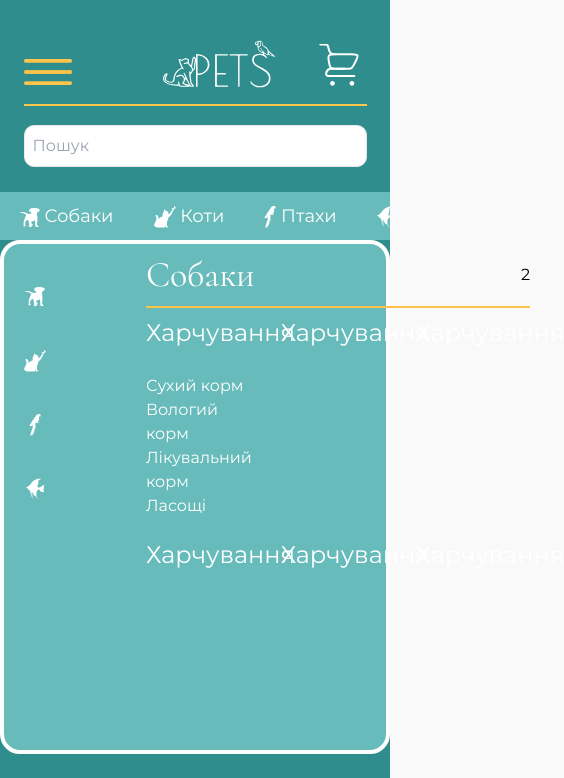
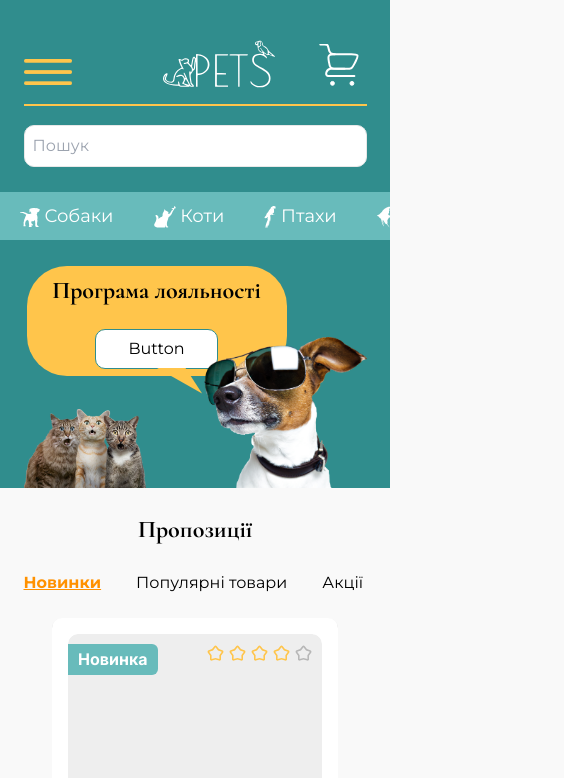
Before and after one commit to MViktoriia/pets-store, a Next.js app: page / in a window 390 px wide. Shown: the top 778 px of the page, 564 px wide, since content can reach past the window. Built offline with nearby package versions, Linux system fonts and the light colour scheme.

Commit message:
add event listner plus start mobile mockup

```diff
--- a/src/app/components/Navigation/NavigationDropDown.module.css
+++ b/src/app/components/Navigation/NavigationDropDown.module.css
@@ -1,8 +1,6 @@
 .flexContainer {
     display: flex;
     height: 514px;
-    border: 4px white solid;
-    border-radius: 20px;
   }
 
   .narrow {
--- a/src/app/components/Navigation/NavigationDropDown.tsx
+++ b/src/app/components/Navigation/NavigationDropDown.tsx
@@ -3,26 +3,30 @@ import CategoryIcon from '../category-icon';
 import { Category } from '../../components/category-icon'
 import Image from 'next/image';
 import dog from  '../../../../public/images/dog-menu-popup-2x.png';
-function NavigationDropDown(){
-    const flexContainer = `${styles.flexContainer} bg-cyan-light` ;
-    const imageContainder = `${styles.wide}`
+type Props = {
+  name: string;
+}
+function NavigationDropDown({name}: Props){
+    const flexContainer = `${styles.flexContainer} bg-cyan-light md:rounded-xl md:border-4 border-white border-y-2 border-solid mt-2 p-4` ;
+    const imageContainder = `${styles.wide} hidden md:block`
+    const categoryIcon = `${styles.narrow} hidden md:block`
    return (
     <>
 
     <div className={flexContainer}>
-  <div className={styles.narrow}>
+  <div className={categoryIcon}>
   <div><CategoryIcon category={Category.Dog} /> </div>
     <div> <CategoryIcon category={Category.Cat}  /></div>
     <div> <CategoryIcon category={Category.Bird}  /></div>
     <div><CategoryIcon category={Category.Fish}  /></div>
   </div>
   <div className={styles.wide}>
-    <div className='flex justify-between h-16 items-center w-96 border-b-2 border-yellow'>
+    <div className='flex justify-between md:h-16 items-center md:w-96 border-b-2 border-yellow'>
 <div className=''>
-    <h2 className='font-serif text-white text-xl'>Собаки</h2></div>
+    <h2 className='font-serif text-white text-xl'>{name}</h2></div>
 <div>2</div>
     </div>
-    <div className='grid grid-cols-3 gap-5 mt-2 font-sans text-white'>
+    <div className='grid md:grid-cols-3 md:gap-5 md:mt-2 font-sans text-white'>
   <div className="block">
     <p className='text-lg pb-6'>Харчування</p>
     <ul>
--- a/src/app/components/Navigation/navigation.tsx
+++ b/src/app/components/Navigation/navigation.tsx
@@ -1,3 +1,5 @@
+'use client'
+import { MouseEvent, useState } from 'react';
 import CategoryIcon from '../category-icon';
 import { Category } from '../../components/category-icon'
 import { BirdIcon, CatIcon, DogIcon, FishIcon } from '../icons';
@@ -8,17 +10,28 @@ import NavigationDropDown from './NavigationDropDown';
 function Navigation(){
   const ulClasses = ` flex fontFamily-sans md:h-20 min-h-12 items-center ${styles.navText} ${styles.ulScroll} bg-cyan-light md:rounded-xl overflow-x-auto`;
   const navClasses = `md:container mx-auto bg-cyan ${styles.scrollableContainer}`
-   return(
+  const [dropDownMenu, setDropDownMenu] = useState(false);
+  const [nameCategory, setNameCategory] = useState('')
+  function HandleOnclick(event: React.MouseEvent<HTMLSpanElement, MouseEvent>) {
+    event.isDefaultPrevented();
+    const spanValue = event.currentTarget.innerText;
+    setDropDownMenu(prevState => !prevState)
+    setNameCategory(spanValue);
+    console.log('Значение span:', spanValue);
+  }
+  return(
        <>
        <section className="bg-cyan">
        <nav className={navClasses}>
      <ul  className={ulClasses}>
        <li className="md:flex-1 text-center mx-2 px-3 shrink-0">
-      <a href="#"><CategoryIcon category={Category.Dog}  /> <span>Собаки</span></a>
+      <a href="#" onClick={HandleOnclick}><CategoryIcon category={Category.Dog}  /> <span>Собаки</span></a>
          {/* <DogIcon className="inline" /> */}
  </li>
        <li className="md:flex-1 text-center px-3  mx-2 shrink-0">
-       <CategoryIcon category={Category.Cat}  /> <span>Коти</span> </li>
+       <a href="#" onClick={HandleOnclick}>  <CategoryIcon category={Category.Cat}  /> <span>Коти</span>
+       </a>
+       </li>
        <li className="md:flex-1 text-center px-3  mx-2 shrink-0">
        {/* <BirdIcon className="inline"/> Птахи */}
        <CategoryIcon category={Category.Bird}  /> <span>Птахи</span>
@@ -29,7 +42,7 @@ function Navigation(){
         </li>
      </ul>
 
-     <NavigationDropDown />
+     {dropDownMenu && <NavigationDropDown name={nameCategory} />}
 
 
        </nav>
```
